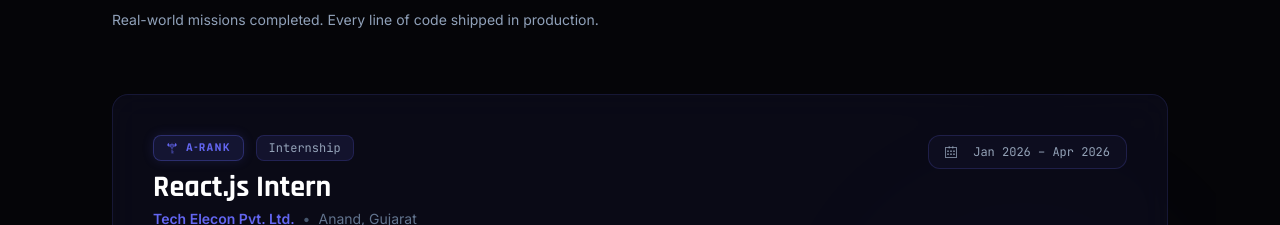
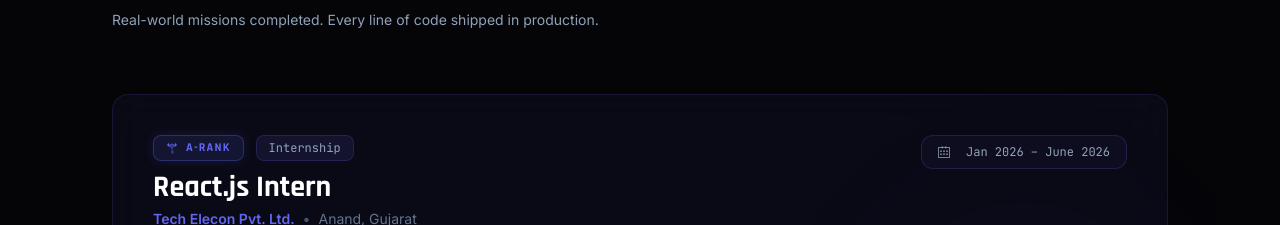
Before and after one commit to vivekxparmar/Portfolio, a React (Vite) app: page / in a window 1280 px wide. Shown: the part 2620-2845 px from the top of the page. Built offline with nearby package versions, Linux system fonts and the light colour scheme.

Commit message:
Minor Changes

```diff
--- a/src/data/experience.ts
+++ b/src/data/experience.ts
@@ -4,7 +4,7 @@ export const experiences = [
     role: "React.js Intern",
     company: "Tech Elecon Pvt. Ltd.",
     location: "Anand, Gujarat",
-    duration: "Jan 2026 – Apr 2026",
+    duration: "Jan 2026 – June 2026",
     type: "Internship",
     rank: "A-RANK",
     color: "#6366f1",
```
